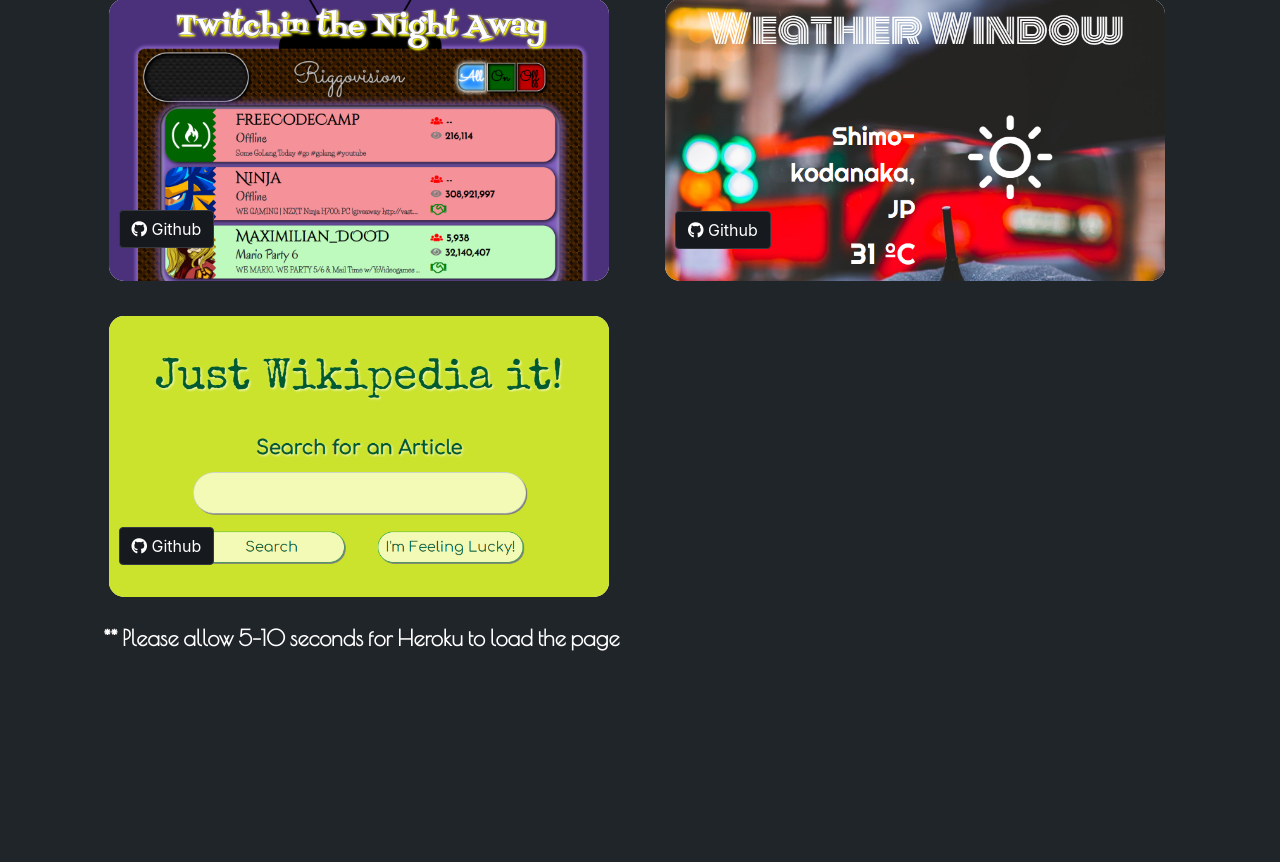
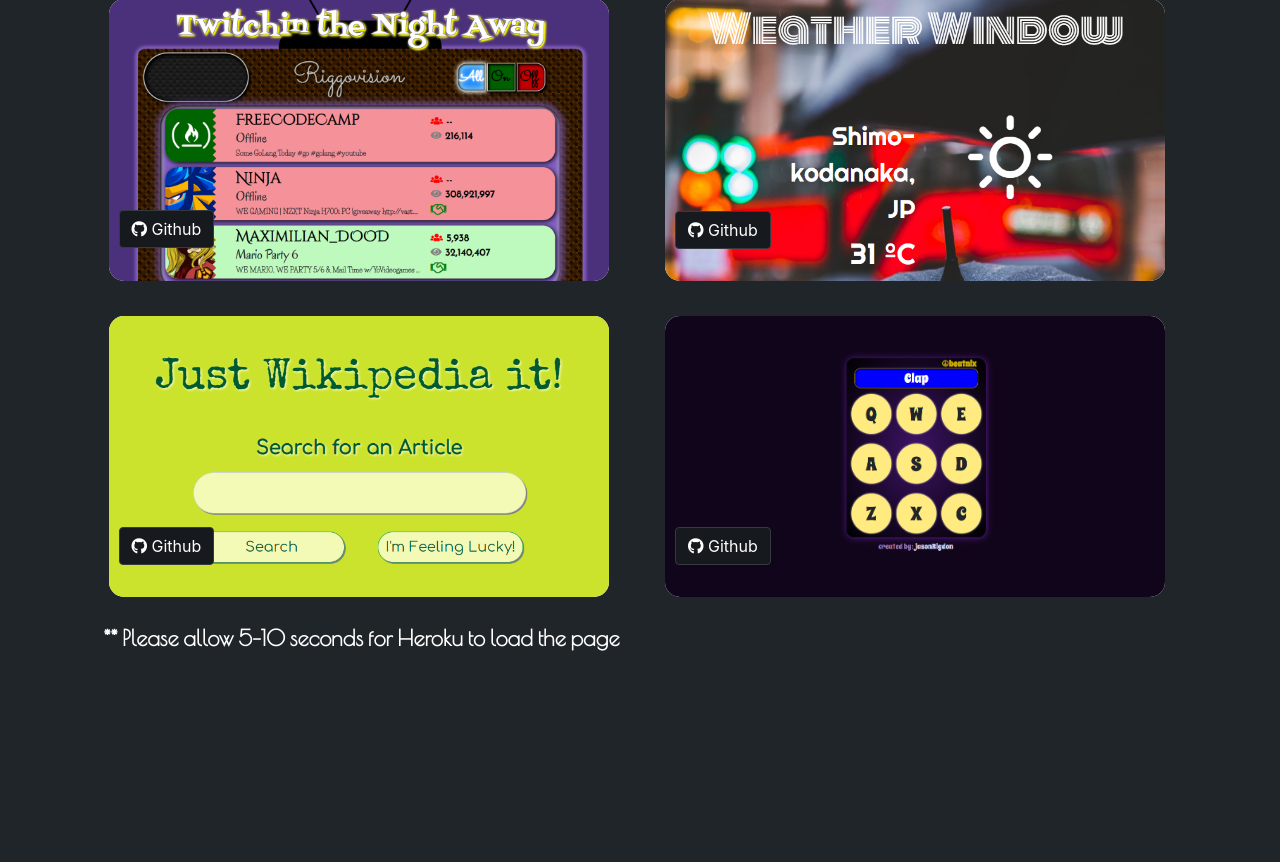
Before and after one commit to jpriggs/Portfolio, a Flask app: page / in a window 1280 px wide. Shown: the part 2369-3231 px from the top of the page. Run offline with Flask 2, Linux system fonts and the light colour scheme; some libraries are stand-ins or nearby versions; some web fonts are replaced.

Commit message:
Added beatnix project image link

```diff
--- a/Portfolio/templates/index.html
+++ b/Portfolio/templates/index.html
@@ -120,6 +120,15 @@
                   <a href="https://github.com/jpriggs/JustWikipediaIt" alt="Git Link" target="_blank" class="btn btn-dark git-link" role="button"><i class="fab fa-github"></i> Github</a>
                 </div>
               </div>
+              <div class="col-md-6">
+                <div class="project-object">
+                  <div class="image-container">
+                    <img src="{{ url_for('static', filename='images/beatnix.png') }}" alt="Beatnix image">
+                    <a href="https://beatnix-app.herokuapp.com/" class="project-link"></a>
+                  </div>
+                  <a href="https://github.com/jpriggs/beatnix" alt="Git Link" target="_blank" class="btn btn-dark git-link" role="button"><i class="fab fa-github"></i> Github</a>
+                </div>
+              </div>
             </div>
             <div class="row">
               <p class="server-notice">** Please allow 5-10 seconds for Heroku to load the page</p>
```
Also changed, not shown: Portfolio/static/images/beatnix.png (added).
